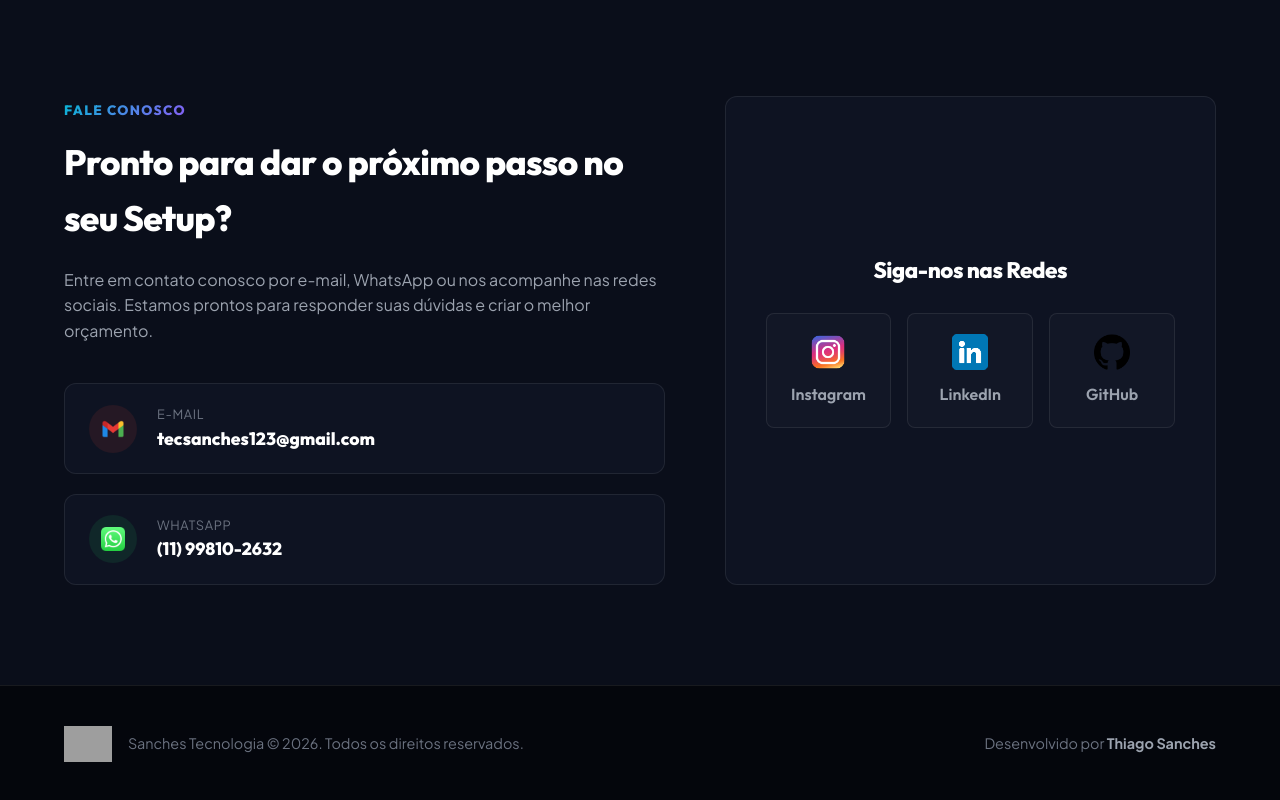
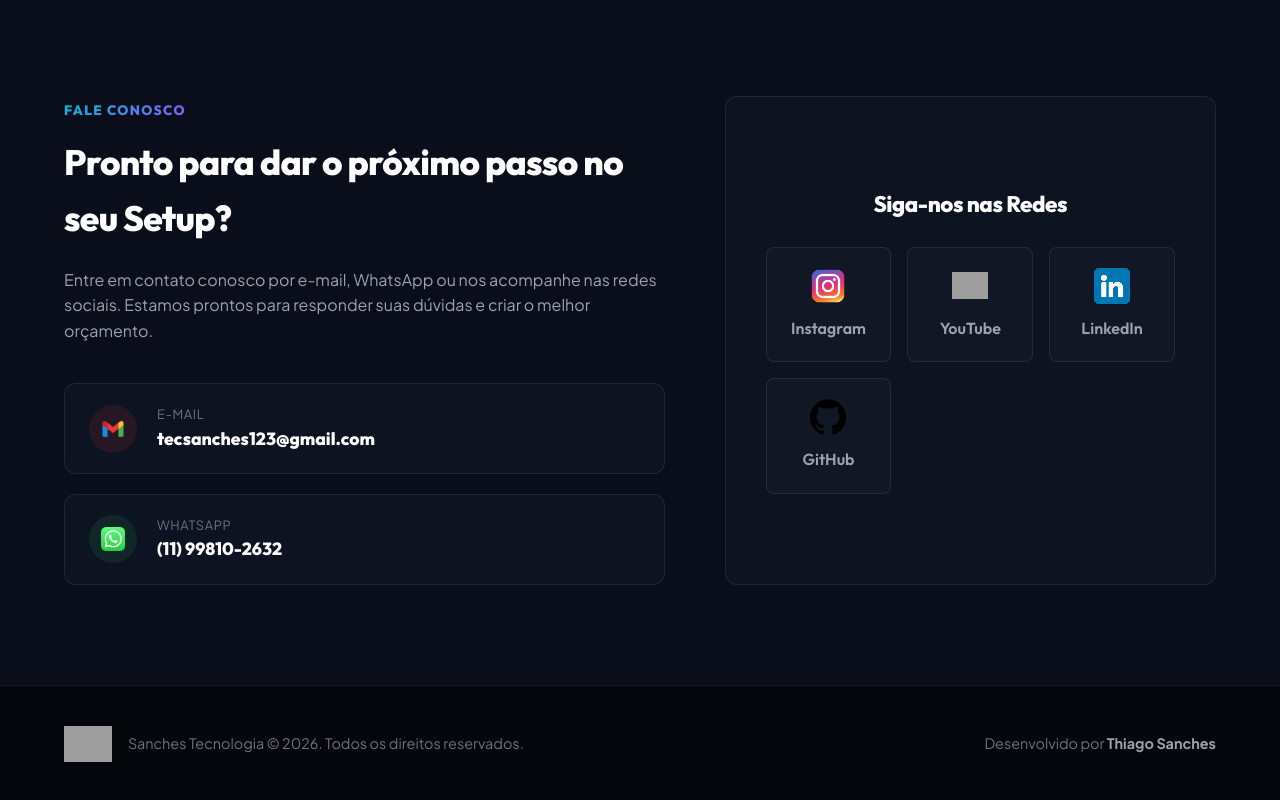
Before and after one commit to sanchessky/sanches_tecnologia, a plain HTML site: page index.html in a window 1280 px wide. Shown: the part 4203-5003 px from the top of the page. Drawn offline with Linux system fonts and the light colour scheme; grey boxes are pictures that could not be loaded.

Commit message:
Update index.html

```diff
--- a/index.html
+++ b/index.html
@@ -303,6 +303,11 @@
                         <img src="img/instagram.png" alt="Instagram" class="social-img-fallback" onerror="this.src='https://img.icons8.com/color/48/instagram-new.png'">
                         <span>Instagram</span>
                     </a>
+                    <!-- YouTube -->
+                    <a href="https://www.youtube.com/@jovem_sanches" target="_blank" rel="noopener" class="social-button">
+                        <img src="img/youtube.png" alt="YouTube" class="social-img-fallback" onerror="this.src='https://img.icons8.com/color/48/youtube-play.png'">
+                        <span>YouTube</span>
+                    </a>
                     <!-- Linkedin -->
                     <a href="https://www.linkedin.com/in/thiagosanches07" target="_blank" rel="noopener" class="social-button">
                         <img src="img/linkedin.png" alt="Linkedin" class="social-img-fallback" onerror="this.src='https://img.icons8.com/color/48/linkedin.png'">
```
